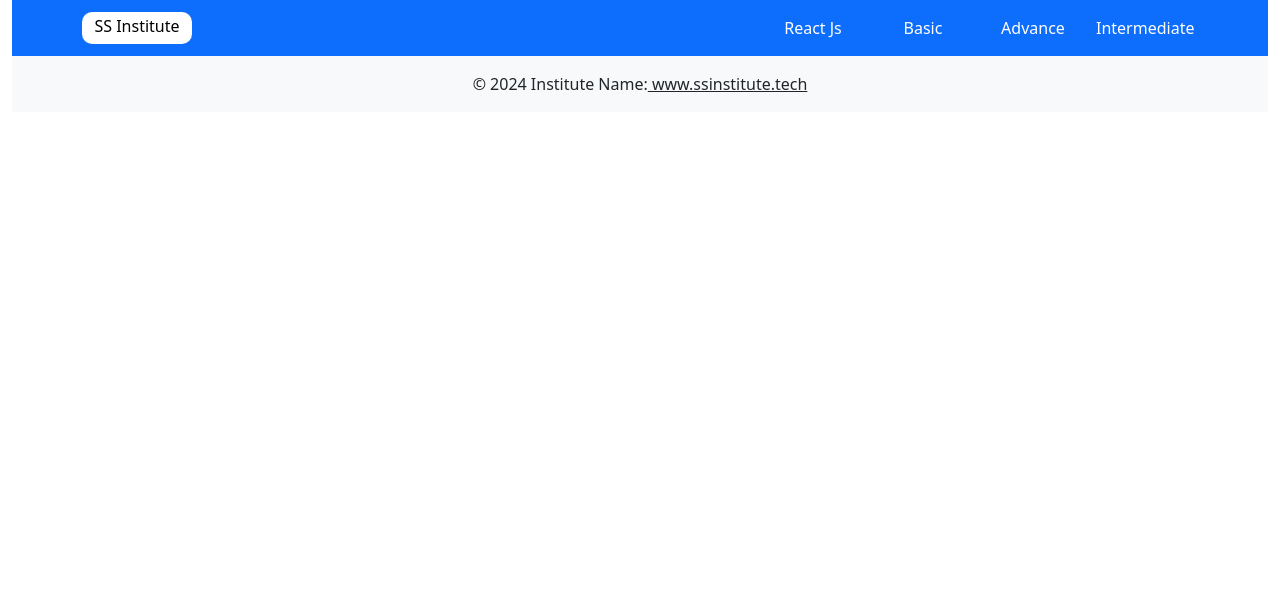
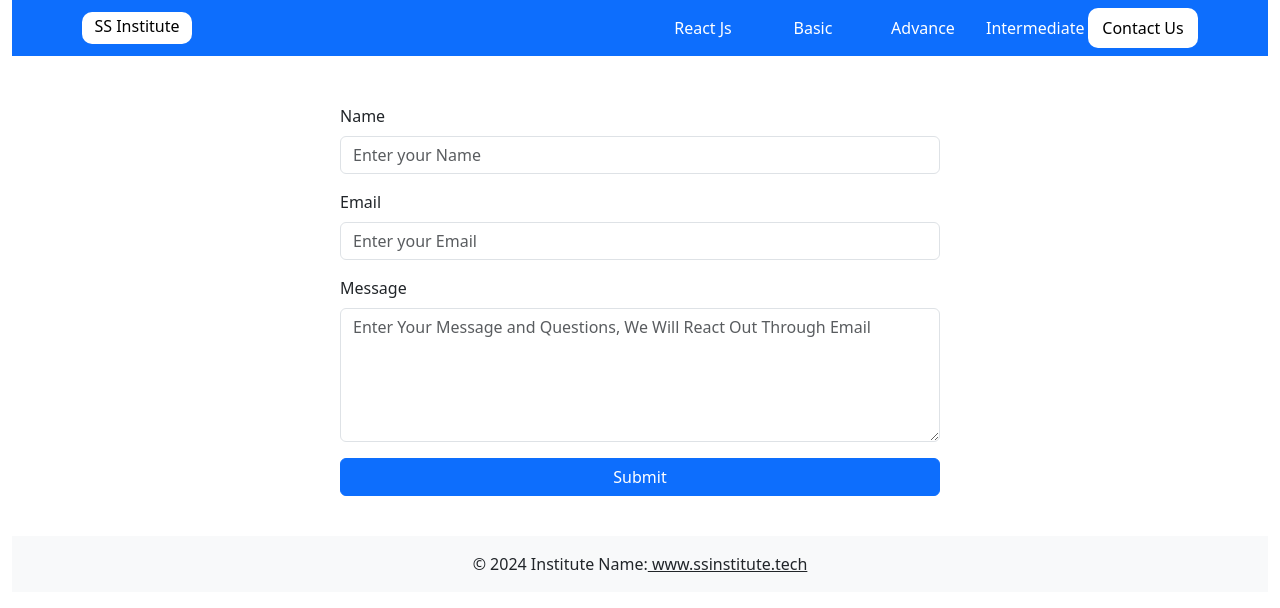
Before and after one commit to sree1411/myteachingwebsite, a React (Create React App) app: page /contactus in a window 1280 px wide. Shown: the top 608 px of the page. Built offline with nearby package versions, Linux system fonts and the light colour scheme.

Commit message:
Updated the form things

```diff
--- a/package.json
+++ b/package.json
@@ -14,6 +14,7 @@
     "react-router": "^6.26.2",
     "react-router-dom": "^6.26.2",
     "react-scripts": "5.0.1",
+    "react-toastify": "^10.0.6",
     "web-vitals": "^2.1.4"
   },
   "scripts": {
--- a/public/index.html
+++ b/public/index.html
@@ -6,8 +6,8 @@
     <meta name="viewport" content="width=device-width, initial-scale=1" />
     <meta name="theme-color" content="#000000" />
     <meta
-      name="description"
-      content="SS Institue web tech"
+      name="SS Institue"
+      content="We Teach the latest techlonlogies of the web development"
     />
     <link rel="apple-touch-icon" href="%PUBLIC_URL%/ssLogo.jpg" />
 
--- a/src/components/Navbar.jsx
+++ b/src/components/Navbar.jsx
@@ -26,6 +26,9 @@ const Navbar = () => {
                     <li className="nav-item">
                         <NavLink  to="/intermediate" className="nav-link" aria-current="page" > Intermediate </NavLink >
                     </li>
+                    <li className="nav-item">
+                        <NavLink  to="/contactus" className="nav-link" aria-current="page" > Contact Us </NavLink >
+                    </li>
                  </ul>
              </div>
            </div>
--- /dev/null
+++ b/src/components/contact/ContactUs.jsx
@@ -0,0 +1,121 @@
+import React, { useState } from 'react';
+import { ToastContainer, toast } from 'react-toastify';
+import 'react-toastify/dist/ReactToastify.css';
+
+const ContactUs = () => {
+    const notify = () => toast("Thanks, Your Details Submited SuccessFully");
+  const [taskvalue, setTaskValue] = useState({
+    name: '',
+    email: '',
+    message: ''
+  });
+
+  const handleChange = (e) => {
+    setTaskValue({
+      ...taskvalue,
+      [e.target.name]: e.target.value
+    });
+  };
+
+  const handleSubmit = async (event) => {
+    event.preventDefault();
+    const formData = {
+      access_key: '08cd10cb-ae05-4e65-82ff-40d02102da8a',
+      name: taskvalue.name,
+      email: taskvalue.email,
+      message: taskvalue.message
+    };
+
+    const response = await fetch('https://api.web3forms.com/submit', {
+      method: 'POST',
+      headers: {
+        'Content-Type': 'application/json'
+      },
+      body: JSON.stringify(formData)
+    });
+
+    const data = await response.json();
+
+    if (data.success) {
+      notify('Thanks, Your Details Submited SuccessFully');
+      setTaskValue({
+        name: '',
+        email: '',
+        message: ''
+      });
+    } else {
+      console.log('Error:', data);
+      alert(data.message);
+    }
+  };
+
+
+
+  return (
+    <div className="container mt-5">
+      <form onSubmit={handleSubmit} style={{ maxWidth: '600px', margin: 'auto' }}>
+        <div className="row mb-3">
+          <div className="col">
+            <label htmlFor="name" className="form-label">
+              Name
+            </label>
+            <input
+              type="text"
+              id="name"
+              name="name"
+              value={taskvalue.name}
+              onChange={handleChange}
+              className="form-control"
+              placeholder="Enter your Name"
+              required
+            />
+          </div>
+        </div>
+        <div className="row mb-3">
+          <div className="col">
+            <label htmlFor="email" className="form-label">
+              Email
+            </label>
+            <input
+              type="email"
+              id="email"
+              name="email"
+              value={taskvalue.email}
+              onChange={handleChange}
+              className="form-control"
+              placeholder="Enter your Email"
+              required
+            />
+          </div>
+        </div>
+        <div className="row mb-3">
+          <div className="col">
+            <label htmlFor="message" className="form-label">
+              Message
+            </label>
+            <textarea
+              id="message"
+              name="message"
+              value={taskvalue.message}
+              onChange={handleChange}
+              className="form-control"
+              placeholder="Enter Your Message and Questions, We Will React Out Through Email"
+              rows="5"
+              required
+            />
+          </div>
+        </div>
+        <div className="row">
+          <div className="col">
+            <button type="submit" className="btn btn-primary w-100">
+              Submit
+            </button>
+          </div>
+        </div>
+        <ToastContainer />
+      </form>
+    </div>
+  );
+};
+
+export default ContactUs;
--- a/src/pages/HomePage.jsx
+++ b/src/pages/HomePage.jsx
@@ -1,14 +1,17 @@
-import React from 'react';
 import interviewImg from '../assests/interviewImage.jpg';
 import BelowHomePage from './BelowHomePage';
 import ListOfCourseItems from './ListOfCourseItems';
-import '../App.css'; // Ensure to import your CSS file
+import '../App.css';
+import { NavLink } from 'react-router-dom';
 
 const HomePage = () => {
   return (
     <>
       <div className='container abc mt-5'>
-        <div className='row'>
+         <h1 className='d-block d-lg-none d-md-none'> If you want to Contact me, Click here <br/>
+           <NavLink to="/contactus" className="btn btn-primary">Click here</NavLink>
+         </h1>
+        <div className='row mt-5'>
           <div className="col-lg-4 col-md-4 col-sm-12 mb-4">
             <h1 className='heading'>Hi, I am Here to Help You Crack the Interview Process</h1>
             <h6 className='subheading'>Check Out the Courses Below If You Are Familiar With the Topics</h6>
--- a/src/routes/AllRoutes.js
+++ b/src/routes/AllRoutes.js
@@ -6,6 +6,7 @@ import Intermediate from '../pages/Intermediate'
 
 import { Route, Routes } from 'react-router'
 import ReactJsCourse from '../pages/ReactJsCourse'
+import ContactUs from '../components/contact/ContactUs'
 const AllRoutes = () => {
   return (
       <Routes>
@@ -14,6 +15,7 @@ const AllRoutes = () => {
          <Route path='advance' element={<Advance/>}/>
          <Route path='intermediate' element={<Intermediate />}/>
          <Route path='course' element={<ReactJsCourse/>}/>
+         <Route path='contactus' element={<ContactUs/>}/>
       </Routes>
   )
 }
```
Also changed, not shown: 1 other file (tests, documents, lock files or other folders).
